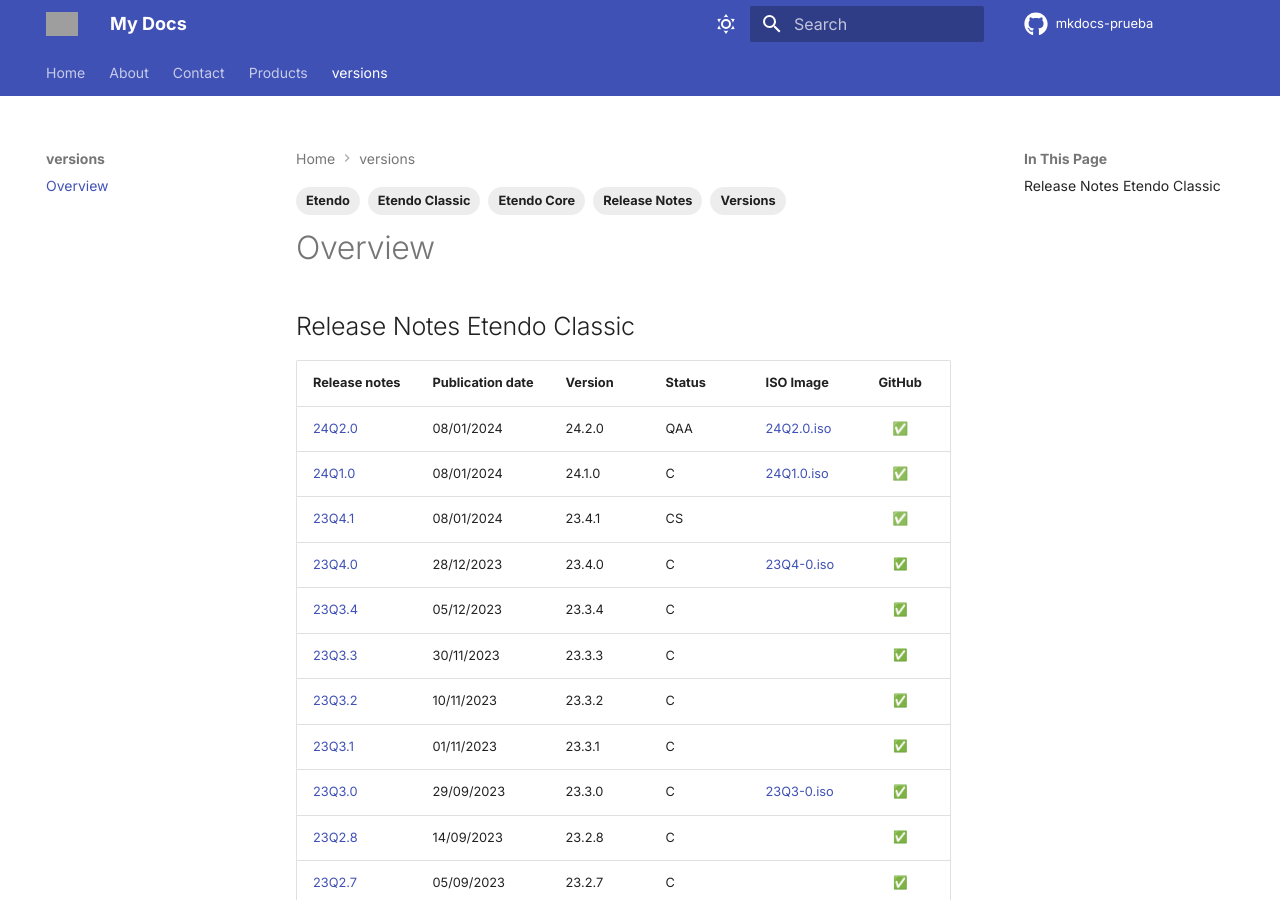
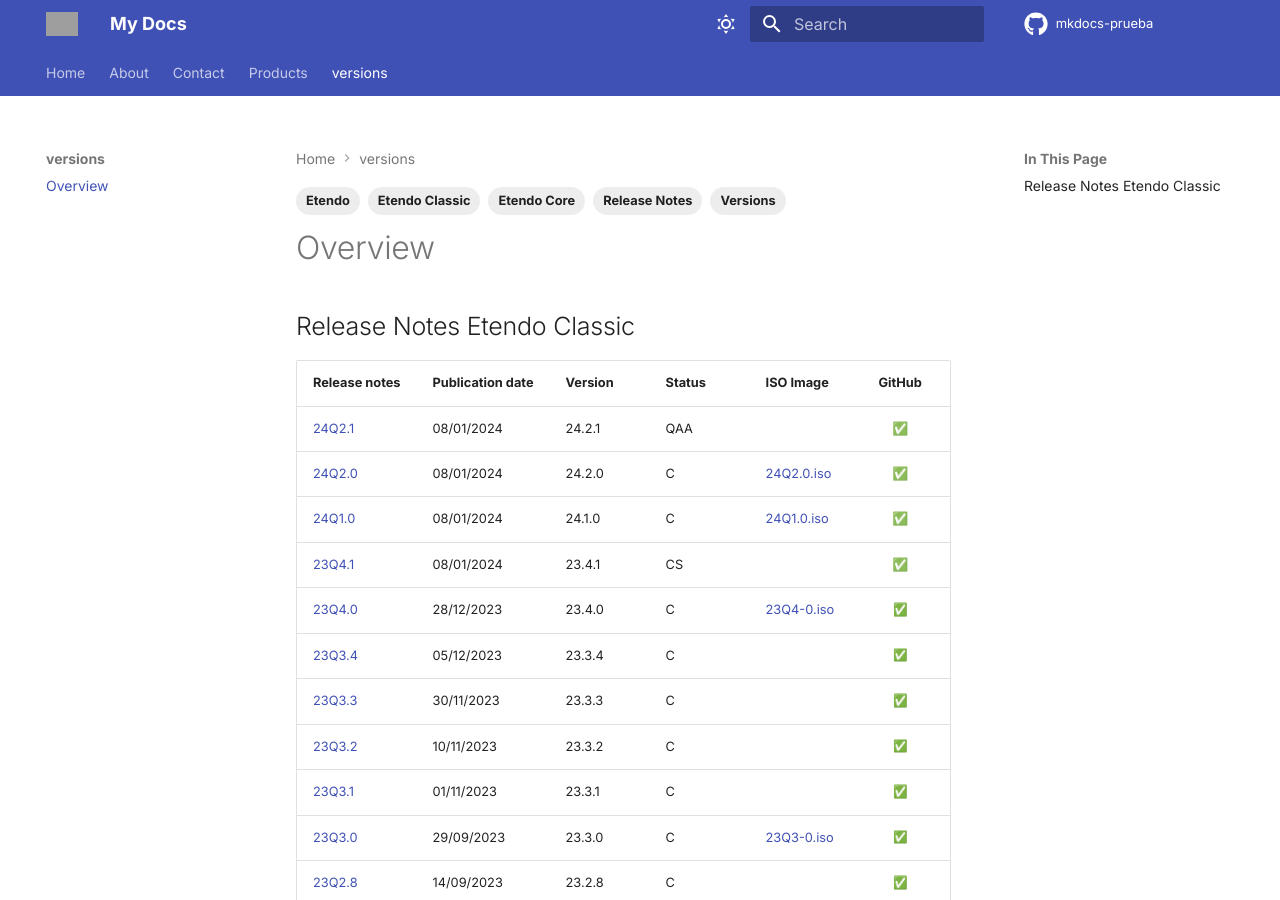
Before and after one commit to facumoyanosmf/mkdocs-prueba, an MkDocs documentation site: the page built from docs/versions/overview.md, in a window 1280 px wide and 900 px high. Built offline with MkDocs 1.6.1 and Material for MkDocs 9.7.7, drawn with Linux system fonts in a browser that asks for light colours; emoji names are drawn with the system emoji font; comment, search, counter and statistics services are not loaded; the version menu is left out; grey boxes are pictures that could not be loaded.

Commit message:
Publish new plugin version: 24.2.1 📄

```diff
--- a/docs/versions/overview.md
+++ b/docs/versions/overview.md
@@ -12,7 +12,8 @@
 
 | Release notes | Publication date | Version | Status | ISO Image | GitHub |
 | ---           | ---              | ---     | ---    | ---       | :---:  |
-| [24Q2.0](https://github.com/facumoyanosmf/mkdocs-prueba/releases/tag/pubished){target="_blank"} | 08/01/2024 | 24.2.0 | QAA | [24Q2.0.iso](https://etendo-appliances.s3.eu-west-1.amazonaws.com/etendo/iso/etendo-24Q2.0.iso){target="_blank"} | ✅ |
+| [24Q2.1](https://github.com/facumoyanosmf/mkdocs-prueba/releases/tag/pubished){target="_blank"} | 08/01/2024 | 24.2.1 | QAA |  | ✅ |
+| [24Q2.0](https://github.com/facumoyanosmf/mkdocs-prueba/releases/tag/pubished){target="_blank"} | 08/01/2024 | 24.2.0 | C | [24Q2.0.iso](https://etendo-appliances.s3.eu-west-1.amazonaws.com/etendo/iso/etendo-24Q2.0.iso){target="_blank"} | ✅ |
 | [24Q1.0](https://github.com/facumoyanosmf/mkdocs-prueba/releases/tag/pubished){target="_blank"} | 08/01/2024 | 24.1.0 | C | [24Q1.0.iso](https://etendo-appliances.s3.eu-west-1.amazonaws.com/etendo/iso/etendo-24Q1.0.iso){target="_blank"} | ✅ |
 | [23Q4.1](https://github.com/facumoyanosmf/mkdocs-prueba/releases/tag/pubished){target="_blank"} | 08/01/2024 | 23.4.1 | CS |  | ✅ |
 | [23Q4.0](../23Q4-0) | 28/12/2023 | 23.4.0 | C	| [23Q4-0.iso](https://etendo-appliances.s3.eu-west-1.amazonaws.com/etendo/iso/etendo-23Q4.0.iso) | :white_check_mark:|
```
